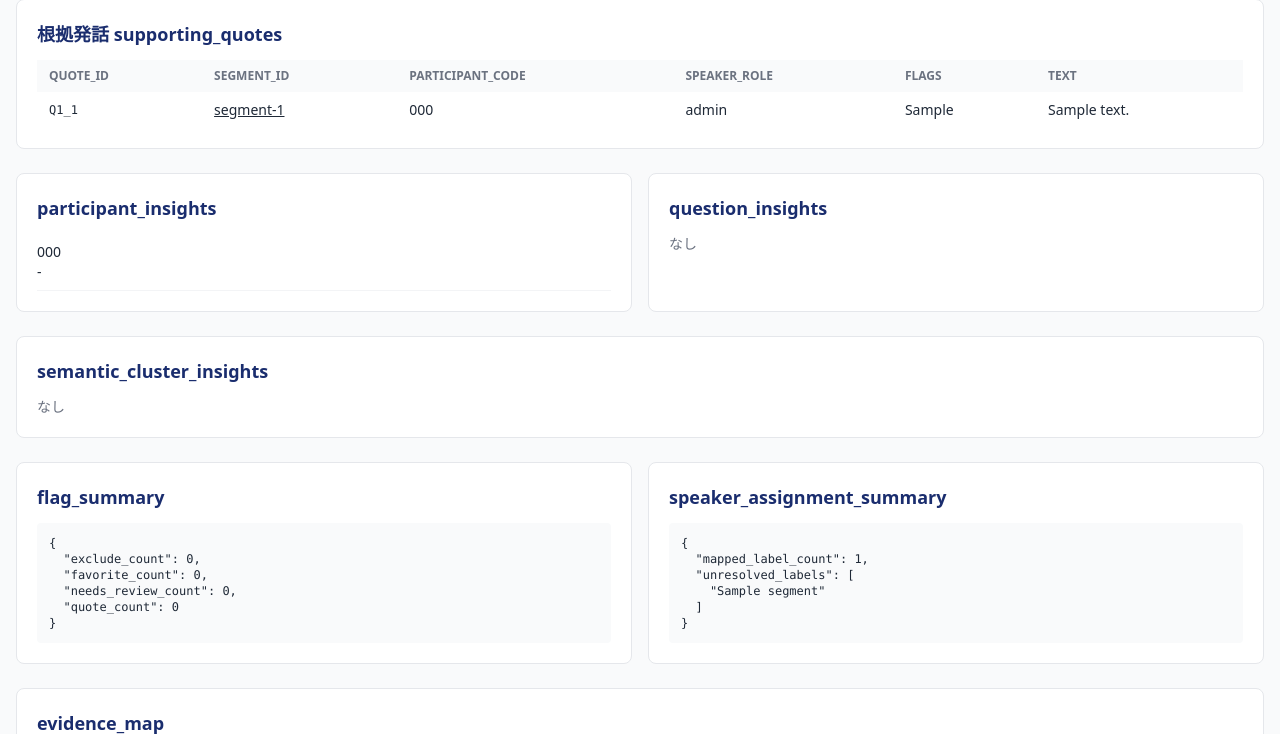
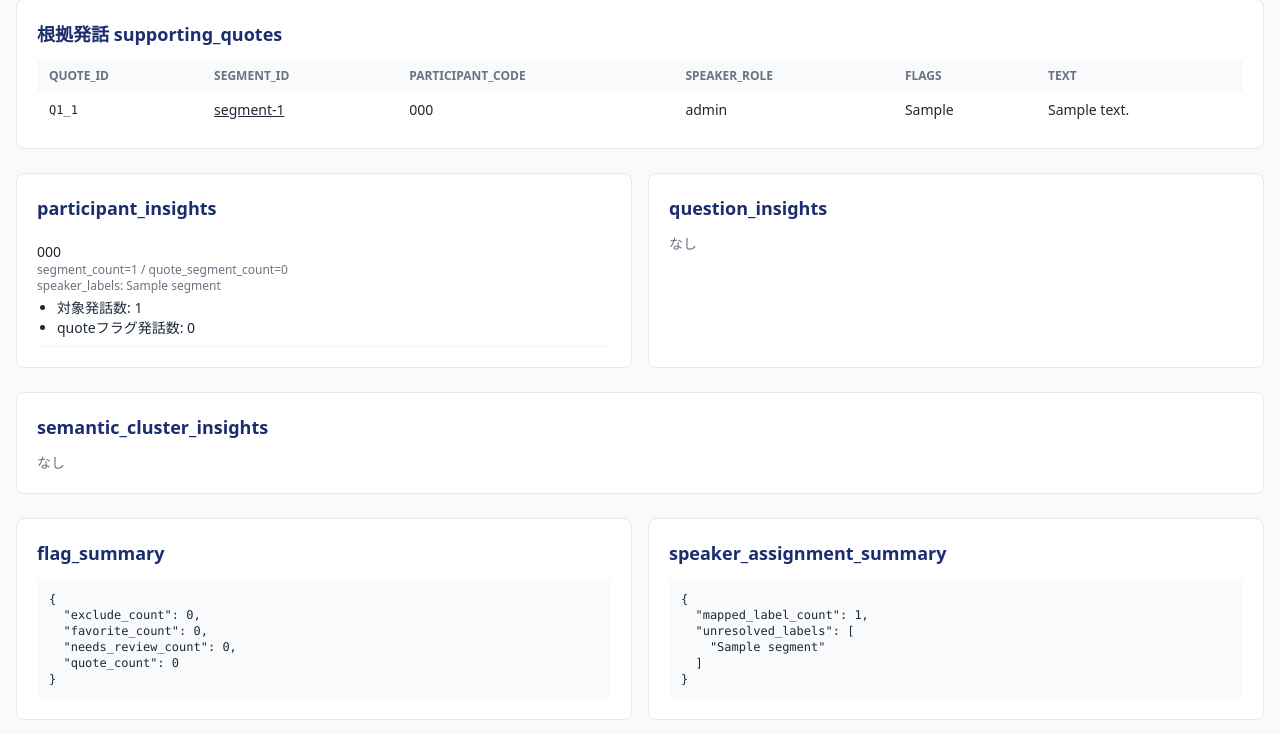
Before and after one commit to hgwd89/qualia_transcript, a Flask app: page /interviews/1/integrated-analysis/dry-run in a window 1280 px wide. Shown: the part 653-1387 px from the top of the page. Run offline with Flask 3, Linux system fonts and the light colour scheme; tables that the repository leaves empty hold one stand-in row (values such as "Sample post"); some libraries are stand-ins or nearby versions.

Commit message:
fix: render participant insight details in preview

```diff
--- a/templates/interviews/integrated_analysis_preview.html
+++ b/templates/interviews/integrated_analysis_preview.html
@@ -53,7 +53,7 @@
   <section class="grid grid-cols-1 md:grid-cols-5 gap-3">
     <div class="bg-white rounded-lg border border-gray-200 p-4">
       <div class="text-xs text-gray-500">API呼び出し</div>
-      <div class="mt-1 text-2xl font-semibold text-brand-900">{{ result.api_call_count }}</div>
+      <div data-testid="api-call-count" class="mt-1 text-2xl font-semibold text-brand-900">{{ result.api_call_count }}</div>
     </div>
     <div class="bg-white rounded-lg border border-gray-200 p-4">
       <div class="text-xs text-gray-500">DB保存</div>
@@ -137,7 +137,21 @@
       {% for item in payload.participant_insights or [] %}
         <div class="border-b border-gray-100 py-2 text-sm">
           <div class="font-medium">{{ item.participant_code or '-' }}</div>
-          <div>{{ item.summary or '-' }}</div>
+          <div class="text-xs text-gray-500">
+            segment_count={{ item.segment_count or 0 }} / quote_segment_count={{ item.quote_segment_count or 0 }}
+          </div>
+          {% if item.speaker_labels %}
+            <div class="text-xs text-gray-500">speaker_labels: {{ item.speaker_labels|join(', ') }}</div>
+          {% endif %}
+          {% if item.insights %}
+            <ul class="mt-1 list-disc pl-5">
+              {% for insight in item.insights %}
+                <li>{{ insight }}</li>
+              {% endfor %}
+            </ul>
+          {% else %}
+            <div>-</div>
+          {% endif %}
         </div>
       {% else %}<p class="text-sm text-gray-500">なし</p>{% endfor %}
     </div>
```
Also changed, not shown: tests/smoke_integrated_analysis_preview_ui.py (+5 -1 lines).
